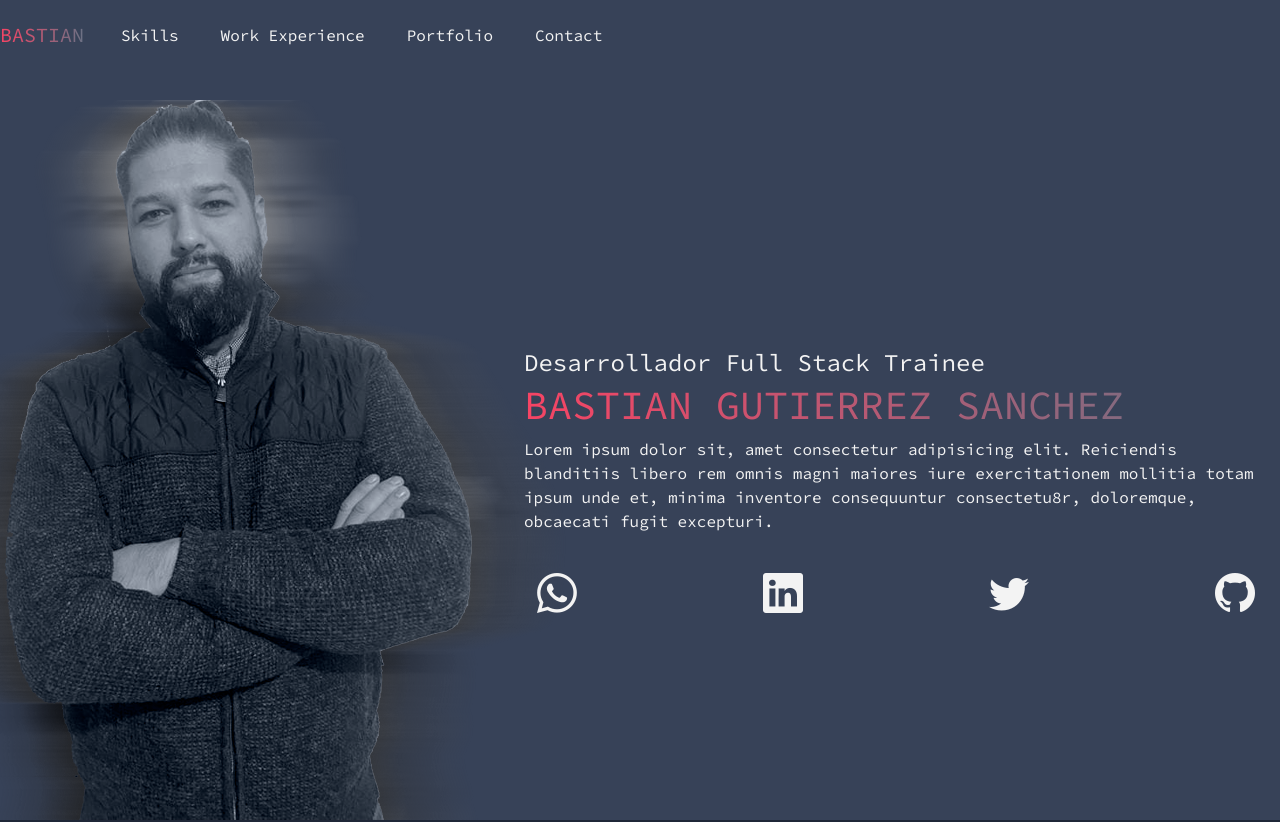
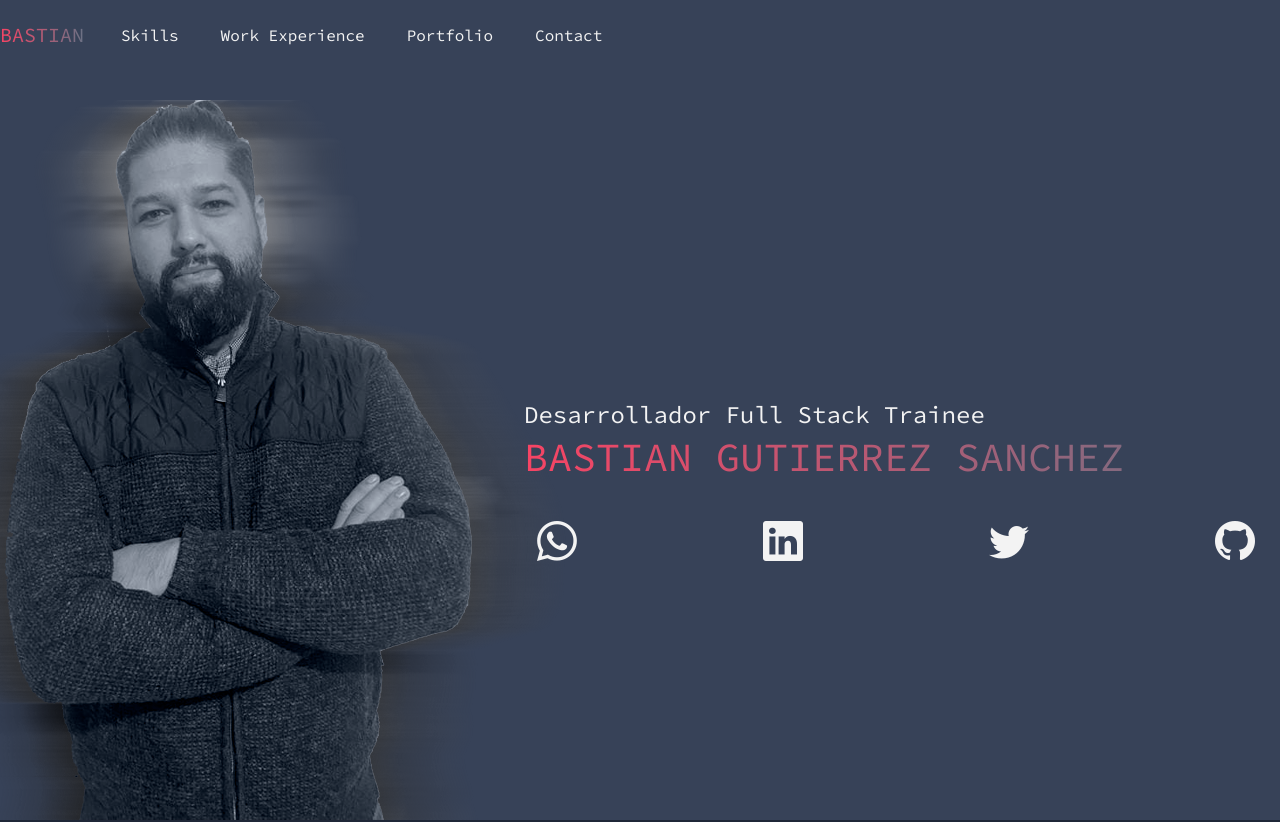
Before and after one commit to chriischris/gutsan.github.io, a plain HTML site: page index.html in a window 1280 px wide. Shown: the top 822 px of the page. Drawn offline with nearby package versions, Linux system fonts and the light colour scheme; a web font is replaced by a local one.

Commit message:
Se Agregan algunos link y se corrige About me

```diff
--- a/index.html
+++ b/index.html
@@ -58,10 +58,7 @@
       <p class="fs-4 mb-0">Desarrollador Full Stack Trainee</p>
       <h1 class="gradient-text ">BASTIAN GUTIERREZ SANCHEZ</h1>
 
-      <p class="card-text">Lorem ipsum dolor sit, amet consectetur adipisicing elit. Reiciendis blanditiis libero rem
-        omnis magni maiores iure
-        exercitationem mollitia totam ipsum unde et, minima inventore consequuntur consectetu8r, doloremque, obcaecati
-        fugit excepturi.</p>
+      <p class="card-text"></p>
       <div class="navbar-collapse text-center">
         <ul class="navbar" style="list-style-type: none;">
           <li class="nav-item">
@@ -255,7 +252,7 @@
           <h3>Esteban Paredes</h3>
           <p>Pagina del Idolo Esteban, utilizando Alinacción con Flex</p>
           <div class="link-repo">
-            <a href="#">Repositorio</a>
+            <a href="https://github.com/Gutsan/Desfio-2-EP7-Pague">Repositorio</a>
           </div>
         </div>
       </div>
```
